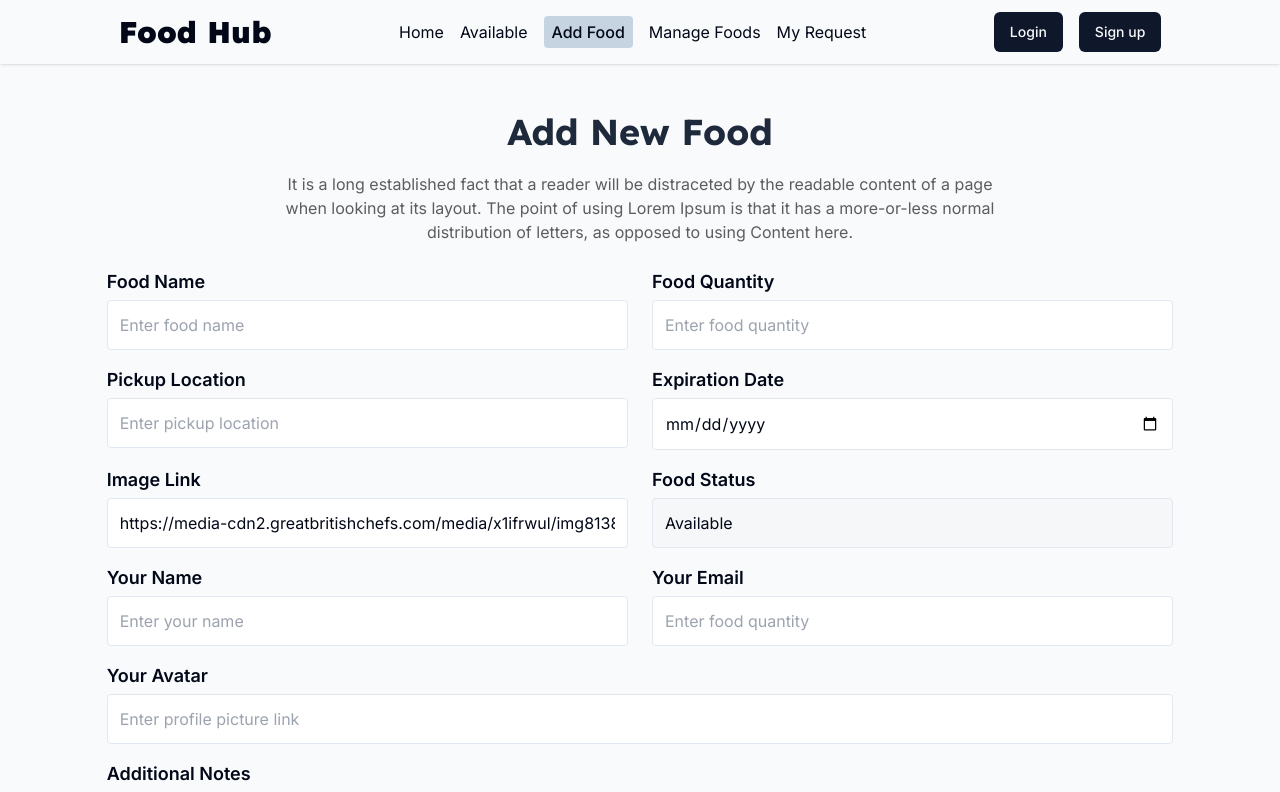
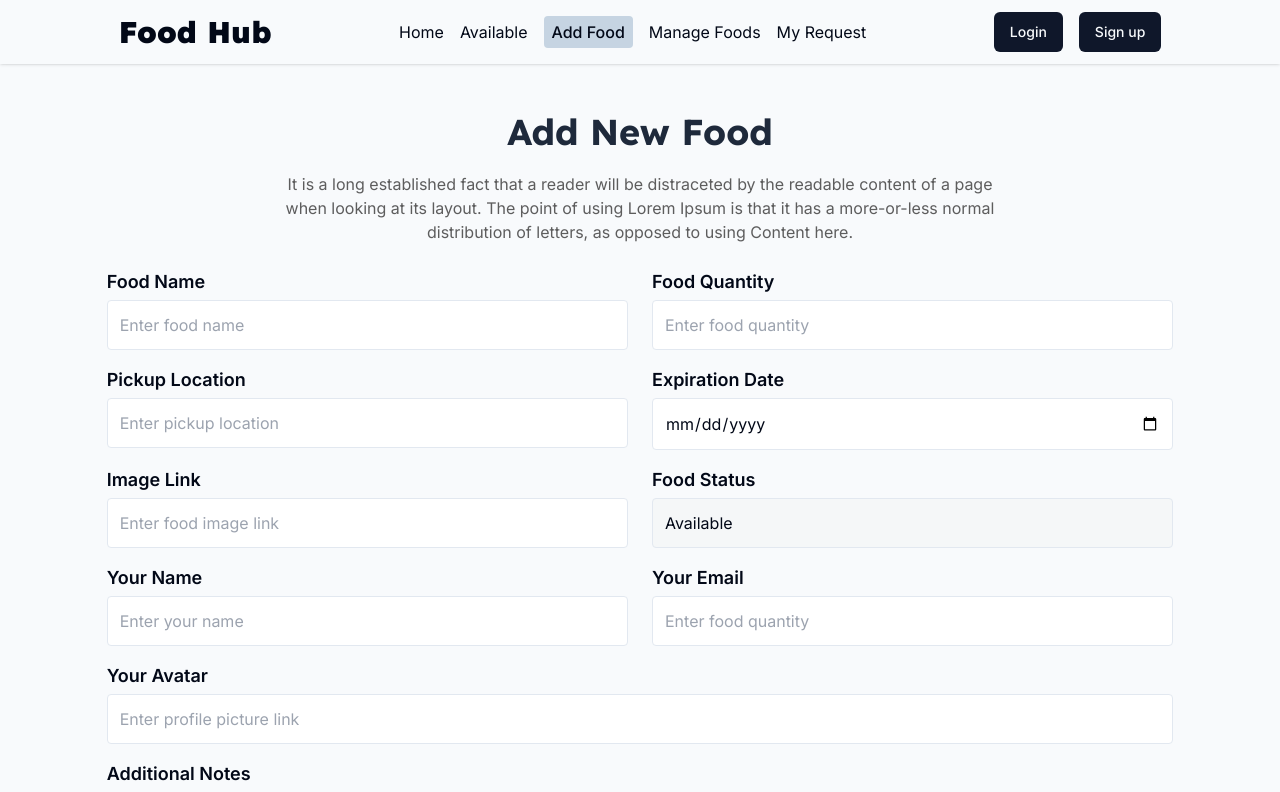
Before and after one commit to rironib/A11-Food-Hub-Client, a React (Vite) app: page /add in a window 1280 px wide. Shown: the top 792 px of the page. Built offline with nearby package versions, Linux system fonts and the light colour scheme; no server answers.

Commit message:
Update AddFood.jsx

```diff
--- a/src/pages/AddFood/AddFood.jsx
+++ b/src/pages/AddFood/AddFood.jsx
@@ -82,17 +82,13 @@ const AddFood = () => {
                             <div className="mb-1">
                                 <span className="font-semibold text-lg">Image Link</span>
                             </div>
-                            <input type="text" name='image' defaultValue='https://media-cdn2.greatbritishchefs.com/media/x1ifrwul/img81389.whqc_1320x880q80.webp' placeholder="Enter food image link"
+                            <input type="text" name='image' placeholder="Enter food image link"
                                    className="w-full p-3 border outline-none rounded" required/>
                         </label>
                         <label className="w-full">
                             <div className="mb-1">
                                 <span className="font-semibold text-lg">Food Status</span>
                             </div>
-                            {/*<select name='status' className="w-full p-3 border outline-none rounded" disabled>*/}
-                            {/*    <option value='Available' selected>Available</option>*/}
-                            {/*    <option value="Unavailable">Unavailable</option>*/}
-                            {/*</select>*/}
                             <input type="text" name='status' defaultValue='Available' placeholder="Enter food status"
                                    className="w-full p-3 border outline-none rounded" disabled required/>
                         </label>
```
